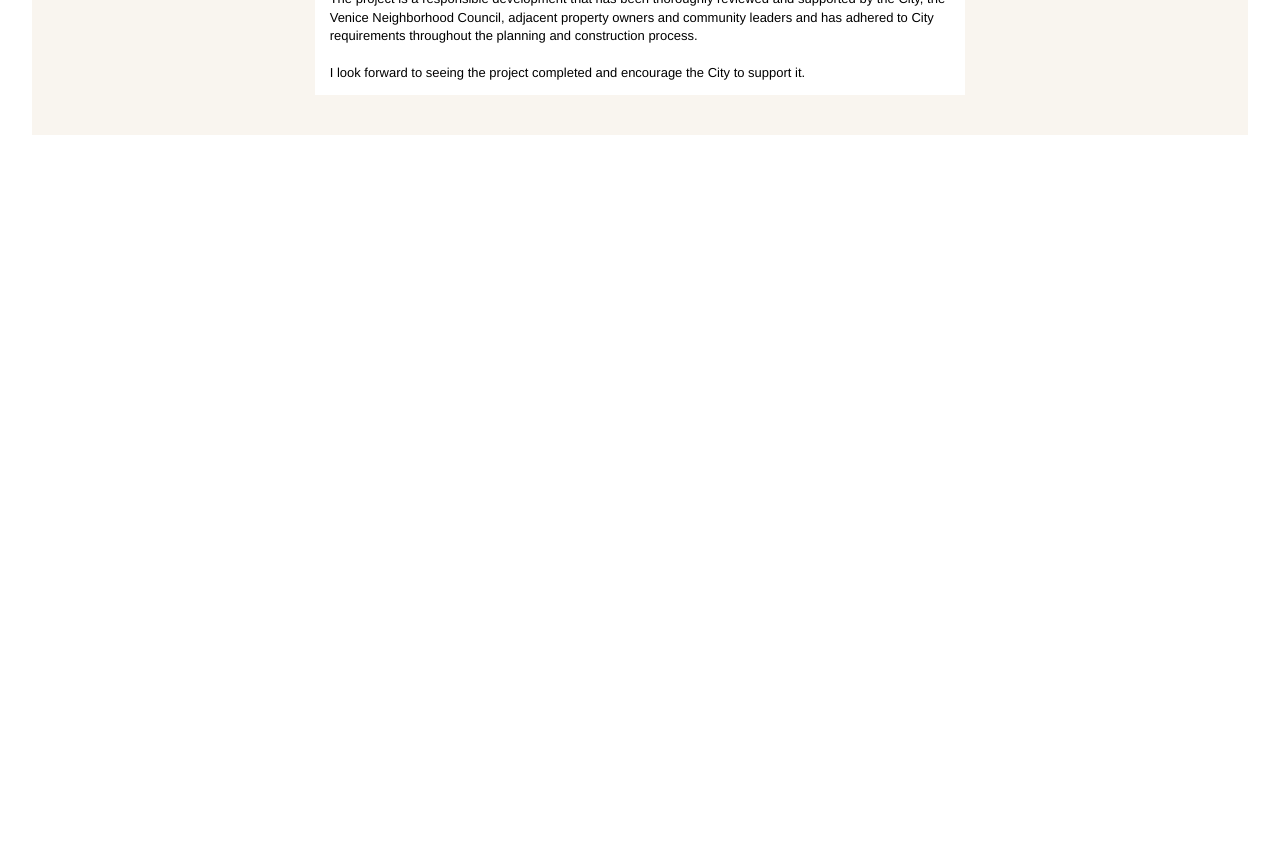
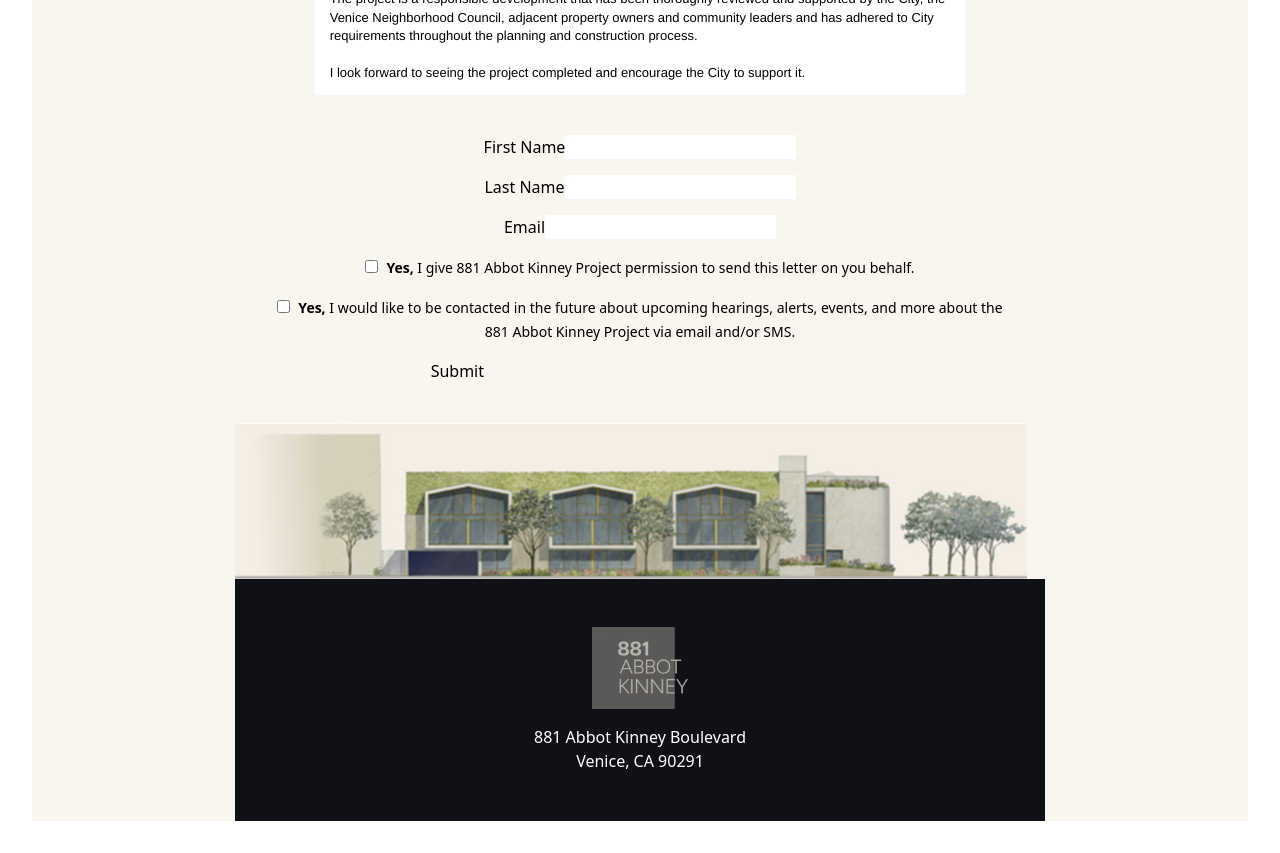
Before and after one commit to partapparam/columbia, a React (Vite) app: page /support-letter in a window 1280 px wide. Shown: the part 720-1573 px from the top of the page. Before the commit the page ends 887 px from the top, so only its background shows below. Built offline with nearby package versions, Linux system fonts and the light colour scheme.

Commit message:
creation of the footer and updated image sizes for logo

```diff
--- a/src/components/footer.tsx
+++ b/src/components/footer.tsx
@@ -0,0 +1,20 @@
+import footerLogo from "../assets/abbot-kinney-logo-gray-2x.webp"
+
+export const Footer = () => {
+  return (
+    <div className="py-12 bg-[#101017]">
+      <div className="container flex justify-center items-center flex-col">
+        <img
+          src={footerLogo}
+          alt="abbot kinney logo, footer"
+          className="max-w-[96px] pb-4"
+        />
+        <p className="text-white text-center font-extralight">
+          881 Abbot Kinney Boulevard
+          <br />
+          Venice, CA 90291
+        </p>
+      </div>
+    </div>
+  )
+}
--- a/src/components/letter.tsx
+++ b/src/components/letter.tsx
@@ -1,5 +1,8 @@
 import logo from "../assets/logo-green-ivory-black.webp"
 import Editor from "./letterEditor"
+import { LetterForm } from "./letterForm"
+import hotelRender from "../assets/hotel-render.png"
+import { Footer } from "./footer"
 
 const Letter = () => {
   return (
@@ -21,7 +24,12 @@
         </div>
         <div className="m-10">
           <Editor />
+          <LetterForm />
         </div>
+        <div>
+          <img src={hotelRender} alt="abbot kinney hotel render" />
+        </div>
+        <Footer />
       </div>
     </div>
   )
--- a/src/components/letterForm.tsx
+++ b/src/components/letterForm.tsx
@@ -1,22 +1,22 @@
 import { useForm } from "react-hook-form"
 import { yupResolver } from "@hookform/resolvers/yup"
 import * as Yup from "yup"
-
-interface ContactFormProps {
-  closeModal: () => void
-}
 
 type ContactFormValues = {
   firstName: string
   lastName: string
   email: string
+  permission: string
+  futureContact: string
 }
 
-export const ContactForm = ({ closeModal }: ContactFormProps) => {
+export const LetterForm = () => {
   const validationSchema = Yup.object().shape({
     firstName: Yup.string().required("Full name required"),
     lastName: Yup.string().required("Last name required"),
     email: Yup.string().required("Email is required").email("Email is invalid"),
+    permission: Yup.string().required(),
+    futureContact: Yup.string(),
   })
   const {
     register,
@@ -29,11 +29,7 @@
 
   const onSubmit = (data: ContactFormValues) => {
     console.log(JSON.stringify(data, null, 2))
-    handleReset()
-  }
-  const handleReset = () => {
     reset()
-    closeModal()
   }
 
   return (
@@ -70,6 +66,25 @@
         />
         <div className="invalid-feedback">{errors.email?.message}</div>
       </div>
+      <div>
+        <input type="checkbox" {...register("permission")} className="mr-2" />
+        <label className="text-sm">
+          <b>Yes,</b> I give 881 Abbot Kinney Project permission to send this
+          letter on you behalf.
+        </label>
+      </div>
+      <div>
+        <input
+          type="checkbox"
+          {...register("futureContact")}
+          className="mr-2"
+        />
+        <label className="text-sm">
+          <b>Yes,</b> I would like to be contacted in the future about upcoming
+          hearings, alerts, events, and more about the 881 Abbot Kinney Project
+          via email and/or SMS.
+        </label>
+      </div>
       <div className="flex flex-row gap-4">
         <input className="btn-primary basis-1/2" type="submit" />
       </div>
```
Also changed, not shown: src/assets/abbot-kinney-logo-gray-2x.webp (added), src/assets/hotel-render.png (added).
